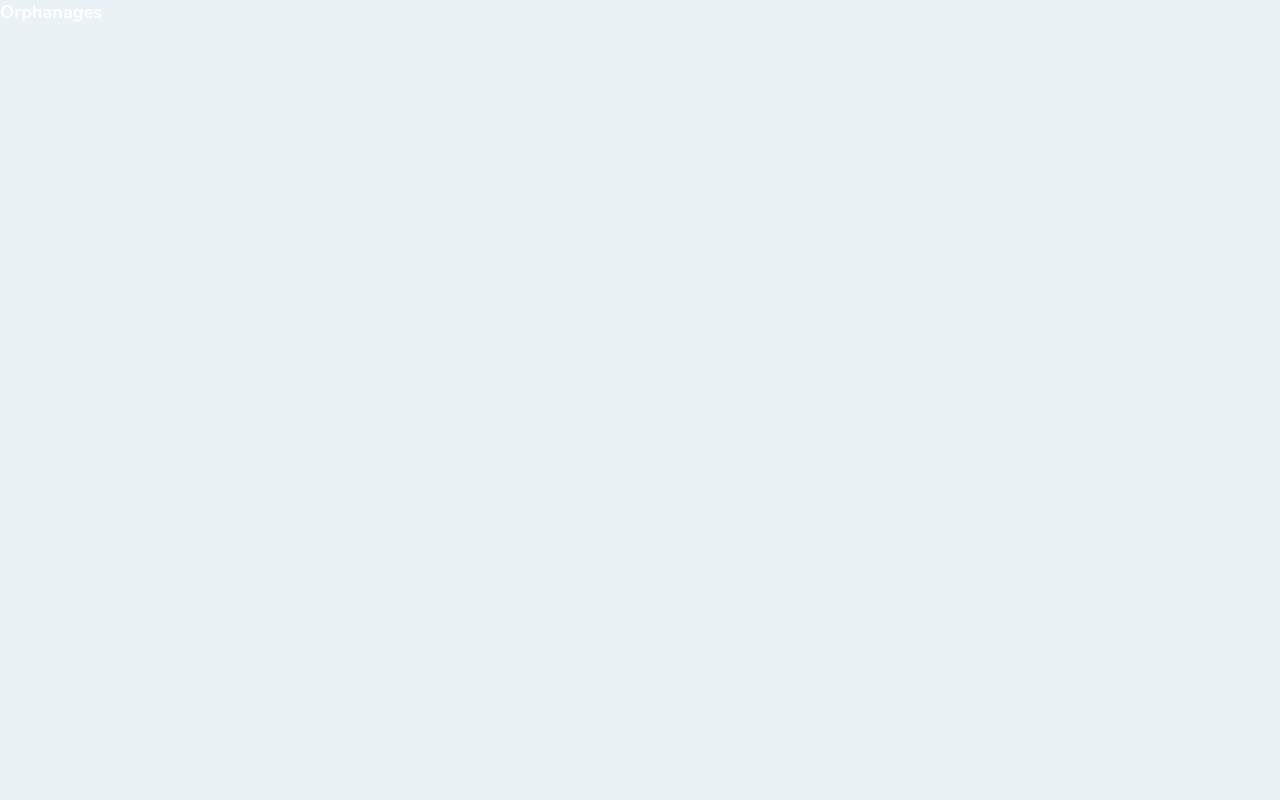
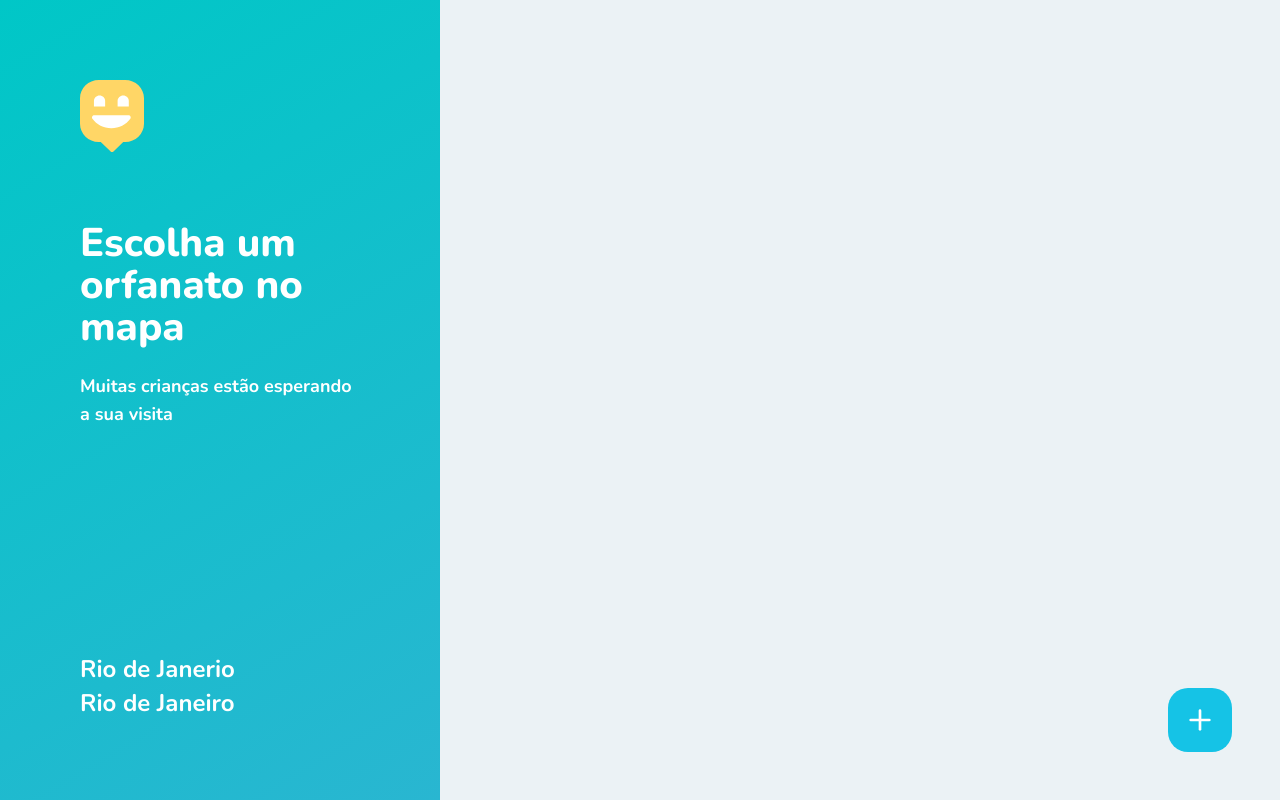
Before and after one commit to vitorsemidio-dev/happy-nlw3, a React (Create React App) app in the folder web/: page /maps in a window 1280 px wide. Built offline with nearby package versions, Linux system fonts and the light colour scheme; the HTML template or start-up script is replaced by a standard one.

Commit message:
Página Mapa de Orfanatos estilizada

```diff
--- a/web/src/pages/OrphanagesMap.tsx
+++ b/web/src/pages/OrphanagesMap.tsx
@@ -1,9 +1,35 @@
 import React from 'react';
+import { Link } from 'react-router-dom';
+import { FiPlus } from 'react-icons/fi';
+
+import '../styles/pages/orphanagesMap.css';
+
+import mapMarkerImg from '../assets/img/map-marker.svg';
 
 const OrphanagesMap: React.FC = () => {
     return (
-        <div>
-            Orphanages
+        <div id="page-map">
+            <aside>
+                <header>
+                    <img src={mapMarkerImg} alt="Marcador do Mapa"/>
+
+                    <h2>Escolha um orfanato no mapa</h2>
+                    <p>Muitas crianças estão esperando a sua visita</p>
+                </header>
+
+                <footer>
+                    <strong>Rio de Janerio</strong>
+                    <span>Rio de Janeiro</span>
+                </footer>
+            </aside>
+
+            <div className="map">
+
+            </div>
+
+            <Link to="" className="create-orphanage">
+                <FiPlus size={32} color="#fff" />
+            </Link>
         </div>
     )
 }
--- /dev/null
+++ b/web/src/styles/pages/orphanagesMap.css
@@ -0,0 +1,63 @@
+#page-map {
+    width: 100vw;
+    height: 100vh;
+
+    position: relative;
+    display: flex;
+}
+
+#page-map aside {
+    width: 440px;
+    background: linear-gradient(329.54deg, #29B6D1 0%, #00C7C7 100%);
+    padding: 80px;
+
+    display: flex;
+    flex-direction: column;
+    justify-content: space-between;
+}
+
+#page-map aside h2 {
+    font-size: 40px;
+    font-weight: 800;
+    line-height: 42px;
+    margin-top: 64px;
+}
+
+#page-map aside p {
+    line-height: 28px;
+    margin-top: 24px;
+}
+
+#page-map aside footer {
+    display: flex;
+    flex-direction: column;
+
+    font-size: 24px;
+    line-height: 34px;
+}
+
+#page aside footer strong {
+    font-weight: 800;
+}
+
+#page-map .create-orphanage {
+    position: absolute;
+    right: 48px;
+    bottom: 48px;
+
+    width: 64px;
+    height: 64px;
+
+    background: #15c3e6;
+    border-radius: 20px;
+
+    display: flex;
+    justify-content: center;
+    align-items: center;
+
+    transition: background 0.3s;
+}
+
+#page-map .create-orphanage:hover {
+    background: #17D6EB;
+}
```
Also changed, not shown: web/src/assets/img/map-marker.svg (added).
